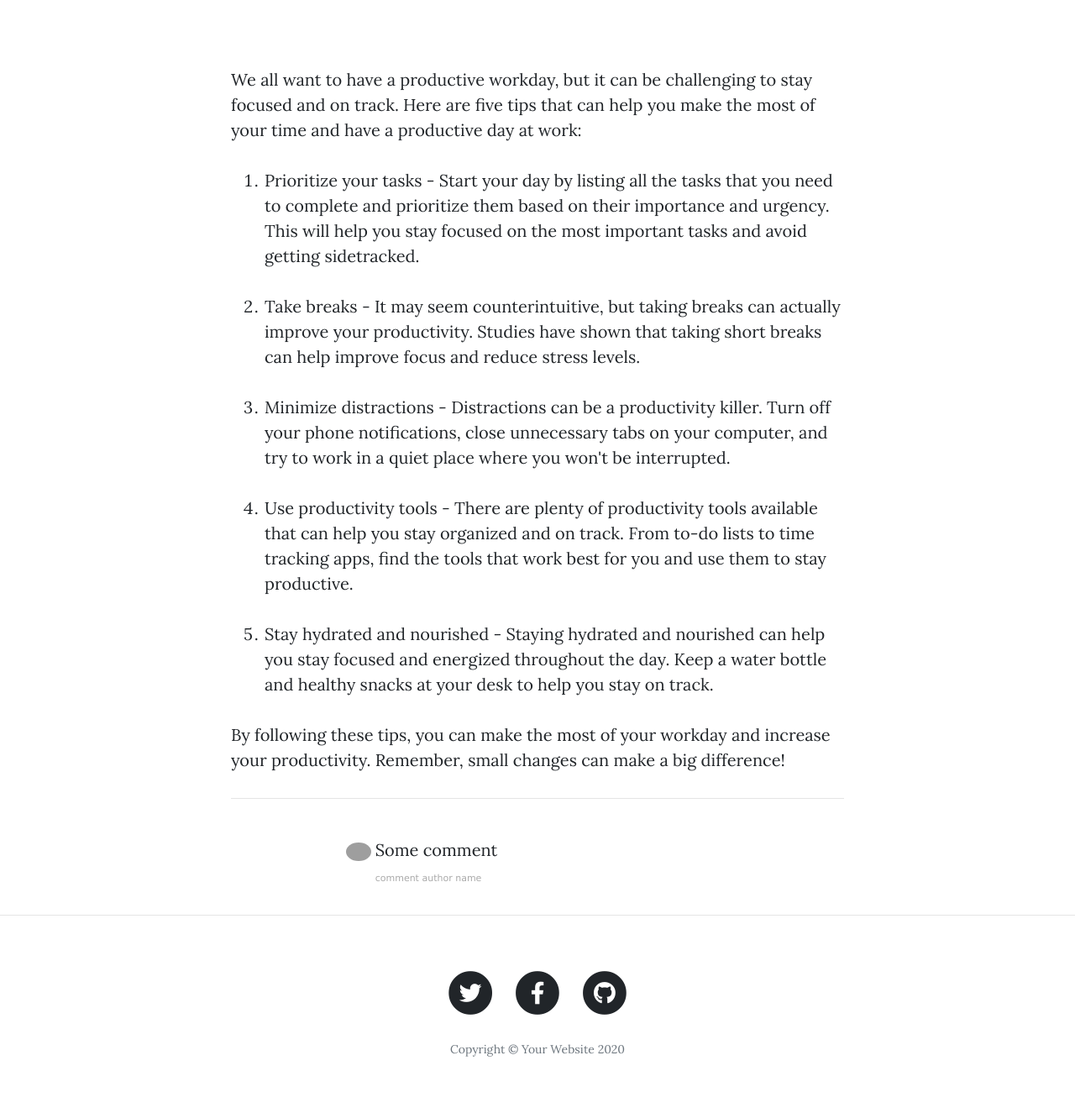
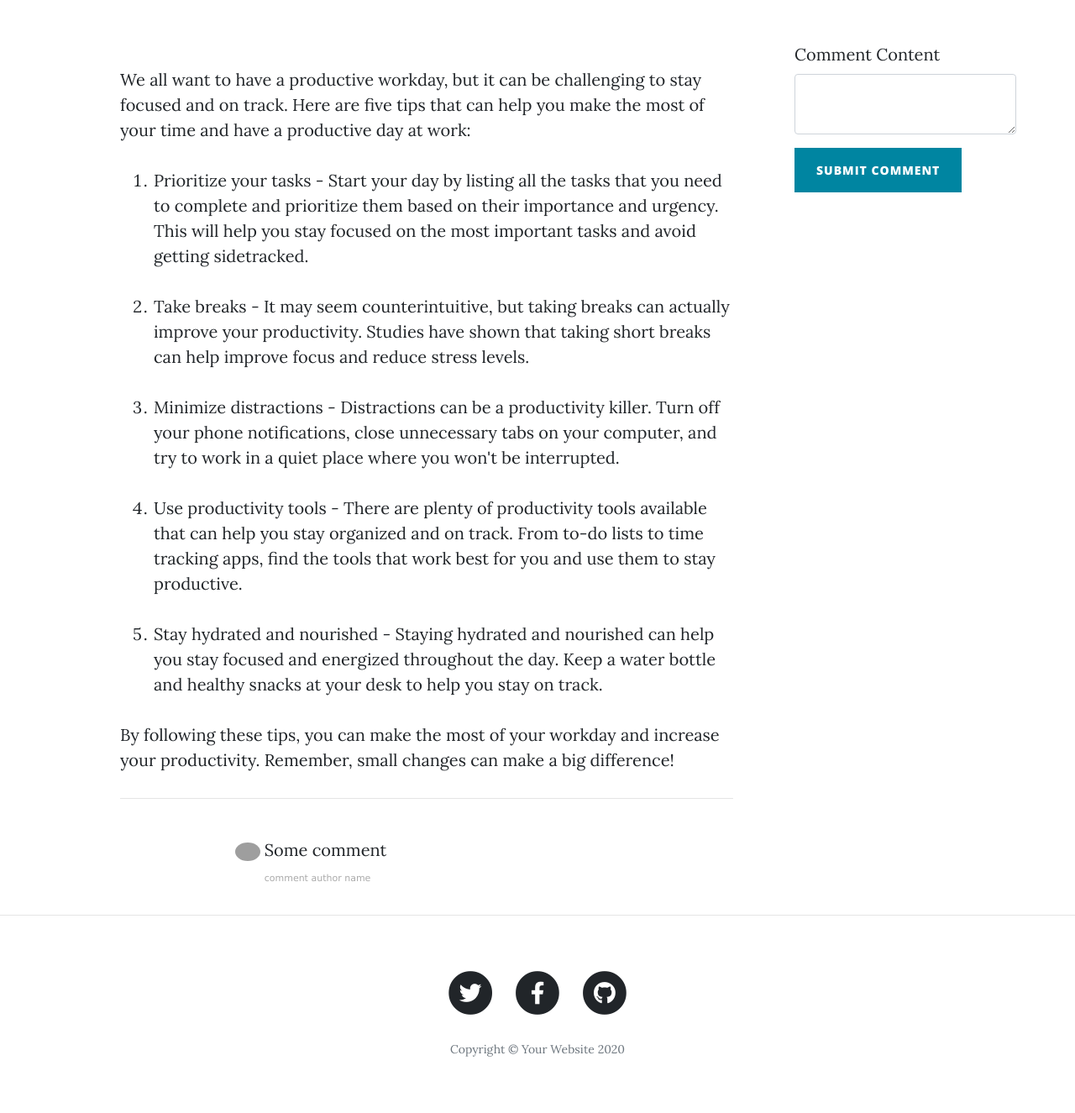
Before and after one commit to Martinrysl/OsdaBlog, a Flask app: page /post/1 in a window 1280 px wide. Shown: the part 627-1952 px from the top of the page at 84% size. Run offline with Flask 2, Linux system fonts and the light colour scheme; data comes from the database, SQL or seed files in the repository; some libraries are stand-ins or nearby versions; grey boxes are pictures that could not be loaded.

Commit message:
Updated new Comment Section

```diff
--- a/forms.py
+++ b/forms.py
@@ -27,3 +27,8 @@ class Login(FlaskForm):
     email = EmailField('Email', validators=[DataRequired(), Email(granular_message=True, check_deliverability=True)])
     password = StringField('Password', validators=[DataRequired()])
     submit = SubmitField('Submit')
+
+
+class CommentForm(FlaskForm):
+    body = CKEditorField("Comment Content", validators=[DataRequired()])
+    submit = SubmitField("Submit Comment")
--- a/main.py
+++ b/main.py
@@ -5,7 +5,7 @@ from werkzeug.security import generate_password_hash, check_password_hash
 from flask_sqlalchemy import SQLAlchemy
 from sqlalchemy.orm import relationship
 from flask_login import UserMixin, login_user, LoginManager, login_required, current_user, logout_user
-from forms import CreatePostForm, RegisterUser, Login
+from forms import CreatePostForm, RegisterUser, Login, CommentForm
 from flask_gravatar import Gravatar
 from flask_bootstrap import Bootstrap
 import werkzeug.security
@@ -138,8 +138,9 @@ def logout():
 
 @app.route("/post/<int:post_id>", methods=['GET', 'POST'])
 def show_post(post_id):
+    form = CommentForm()
     requested_post = BlogPost.query.get(post_id)
-    return render_template("post.html", post=requested_post, current_user=current_user)
+    return render_template("post.html", post=requested_post, current_user=current_user, form=form)
 
 
 @app.route("/about")
--- a/templates/post.html
+++ b/templates/post.html
@@ -1,5 +1,5 @@
 {% include "header.html" %}
-
+{% import "bootstrap/wtf.html" as wtf %}
   <!-- Page Header -->
   <header class="masthead" style="background-image: url('{{post.img_url}}')">
     <div class="overlay"></div>
@@ -42,13 +42,20 @@
                     <div class="commentText">
                       <p>Some comment</p>
                       <span class="date sub-text">comment author name</span>
-                    </div>
+                      </div>
+
                 </li>
               </ul>
             </div>
 
 
           </div>
+        <div>
+                    {{ ckeditor.load() }}
+                      {{ ckeditor.config(name='body') }}
+                      {{ wtf.quick_form(form, novalidate=True, button_map={"submit": "primary"}) }}
+
+                  </div>
       </div>
     </div>
   </article>
```
